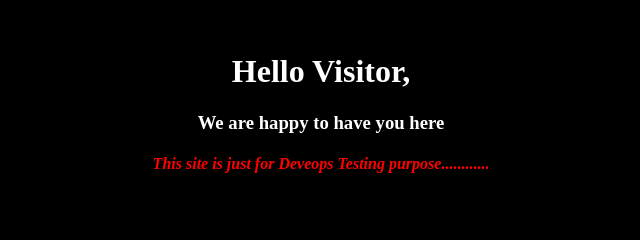
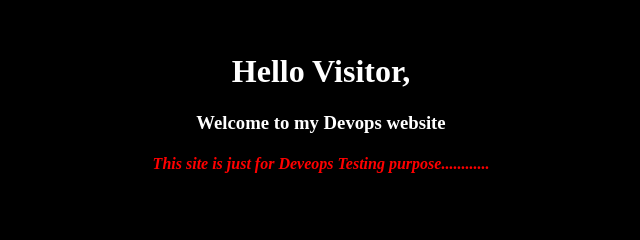
Before and after one commit to ossygarcia/simple-site, a plain HTML site: page index.html in a window 1280 px wide. Shown: the part 118-358 px from the top of the page, 319-959 px from the left. Drawn offline with Linux system fonts and the light colour scheme.

Commit message:
commited file

```diff
--- a/index.html
+++ b/index.html
@@ -11,7 +11,7 @@
     <div class="container">
         <div class="wrapper">
             <h1>Hello Visitor,</h1>
-            <h3>We are happy to have you here</h3>
+            <h3>Welcome to my Devops website</h3>
             <h4>This site is just for Deveops Testing purpose............</h4>
             <p id="demo"></p>
 
```
Also changed, not shown: 1 other file.
